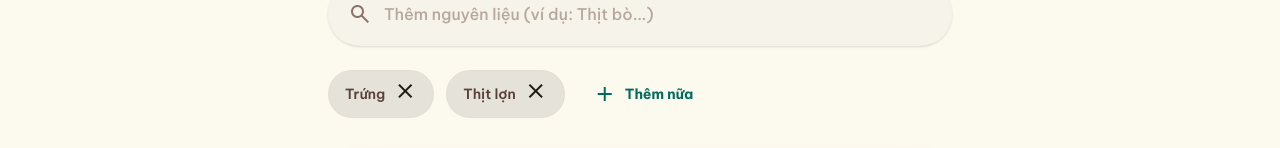
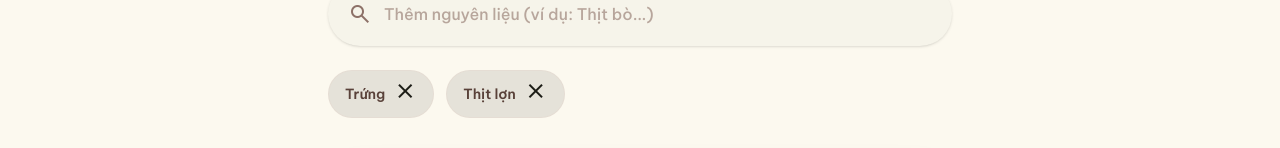
Before and after one commit to haialex2504-cell/nau-gi-day, a Next.js app: page / in a window 1280 px wide. Shown: the part 268-416 px from the top of the page. Built offline with nearby package versions, Linux system fonts and the light colour scheme.

Commit message:
nhập nhiều nguyên liệu cùng lúc

```diff
--- a/src/app/page.tsx
+++ b/src/app/page.tsx
@@ -11,8 +11,15 @@ export default function Home() {
   const router = useRouter();
 
   const handleAddTag = () => {
-    if (inputValue.trim() && !tags.includes(inputValue.trim())) {
-      setTags([...tags, inputValue.trim()]);
+    if (inputValue.trim()) {
+      const newTags = inputValue
+        .split(',')
+        .map(tag => tag.trim())
+        .filter(tag => tag !== '' && !tags.includes(tag));
+
+      if (newTags.length > 0) {
+        setTags([...tags, ...newTags]);
+      }
       setInputValue('');
     }
   };
@@ -85,14 +92,6 @@ export default function Home() {
               </div>
             ))}
 
-            {/* Action Chip */}
-            <button
-              className="flex items-center gap-2 px-4 py-2 rounded-full text-secondary font-bold hover:bg-secondary-container transition-colors"
-              onClick={handleAddTag}
-            >
-              <span className="material-symbols-outlined text-[18px]">add</span>
-              <span className="text-sm">Thêm nữa</span>
-            </button>
           </div>
         </section>
 
```
